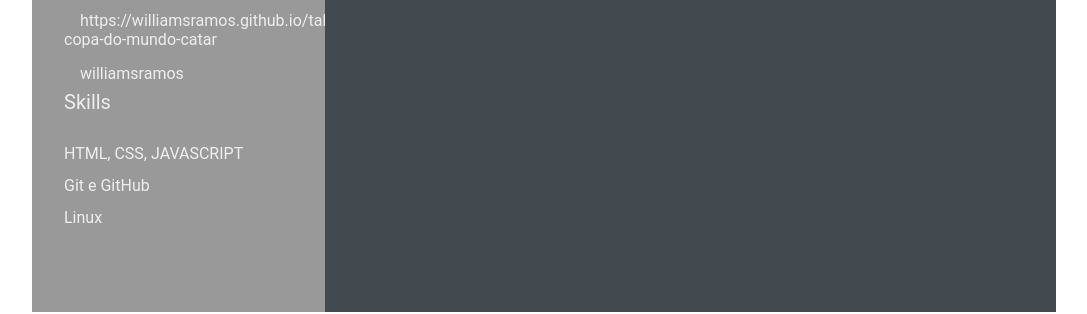
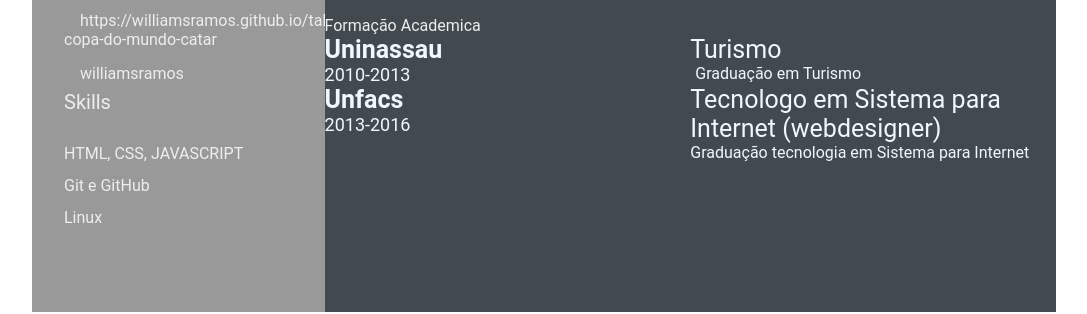
Before and after one commit to williamsramos/devweekgit.github.io, a plain HTML site: page index.html in a window 1280 px wide. Shown: the part 520-834 px from the top of the page, without its empty margins (96-1183 px from the left). Drawn offline with Linux system fonts and the light colour scheme; some icons are missing.

Commit message:
feature: add index.html (#4)

```diff
--- a/index.html
+++ b/index.html
@@ -82,8 +82,30 @@
                             </div>
                         </div>
                     </section>
+                    <section class="education gap">
+                        <div class="right-title">Formação Academica</div>
+                        <div class="education-contents">
+                            <div class="education-left">
+                                <p class="education-school-name">Uninassau</p>
+                                <p class="educationp-time-period">2010-2013</p>
+                            </div>
+                            <div class="education-right">
+                                <p class="education-subject">Turismo</p>
+                                <p class="education-desc">
+                                    Graduação em Turismo
+                                </p>
+                            </div>
+                            <div class="ecucation-left">
+                                <p class="education-school-name">Unfacs</p>
+                                <p class="educationp-time-period">2013-2016</p>
+                            </div>
+                            <div class="education-right">
+                                <p class="education-subject">Tecnologo em Sistema para Internet (webdesigner)</p>
+                                <p class="eduaction-desc">Graduação tecnologia em Sistema para Internet</p>
+                            </div>
+                        </div>
+                    </section>
                 </section>
-                <!-- fim experiencia -->
         </main>
     </body>
 </html>
```
